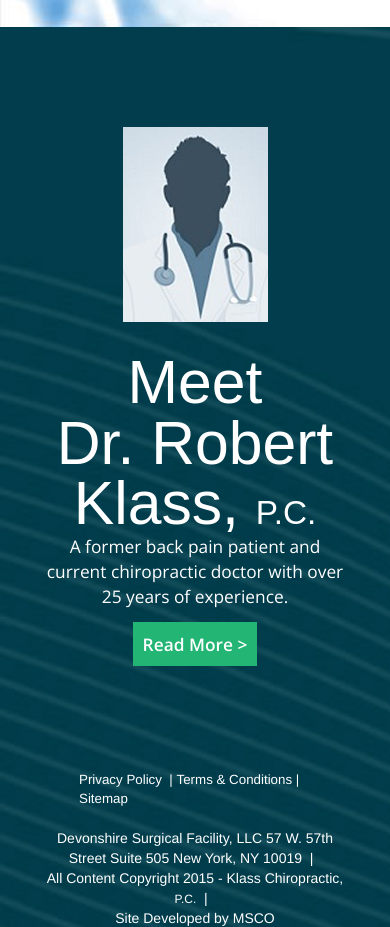
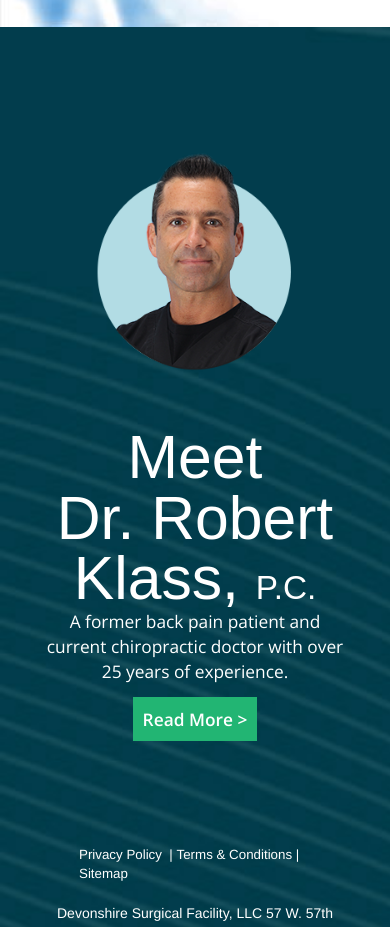
Before and after one commit to aaronmallett/Robert-Klass, a website: page wake-up-pain-free-master/website/index.html in a window 390 px wide. Shown: the part 1661-2588 px from the top of the page. Drawn offline with nearby package versions, Linux system fonts and the light colour scheme; a web font is replaced by a local one.

Commit message:
robert-headshot
added headshot of robert klass

```diff
--- a/wake-up-pain-free-master/website/css/rwd.css
+++ b/wake-up-pain-free-master/website/css/rwd.css
@@ -13,6 +13,14 @@
 
 	#nav-content {
 		width: 90%;
+	}
+}
+
+@media (max-width: 790px) {
+
+	div#doctor{
+		float: none;
+		margin: 0 auto;
 	}
 }
 
--- a/wake-up-pain-free-master/website/css/style.css
+++ b/wake-up-pain-free-master/website/css/style.css
@@ -455,6 +455,12 @@ CONTENT
 	padding-bottom: 10px;
 }
 
+div#doctor {
+	width: 200px;
+	height: 270px;
+	float: left;
+}
+
 #content video {
 	margin-top: 50px;
 }
--- a/wake-up-pain-free-master/website/index.html
+++ b/wake-up-pain-free-master/website/index.html
@@ -99,7 +99,7 @@
 
       <div id="home-footer">
         <div id="panel3-content">
-          <div id="doctor"><img src="images/doctor.jpg"></div>
+          <div id="doctor"><img src="images/Klass_Headshot.png" width="100%"></div>
           <p><span>Meet<br>
 Dr. Robert Klass, <span id="pc">P.C.</span>
 </span><br>A former back pain patient and current chiropractic doctor with over 25 years of experience.</p>
```
Also changed, not shown: wake-up-pain-free-master/website/meetthedoctor.html (+1 -1 lines), wake-up-pain-free-master/website/images/Klass_Headshot.png (added).
